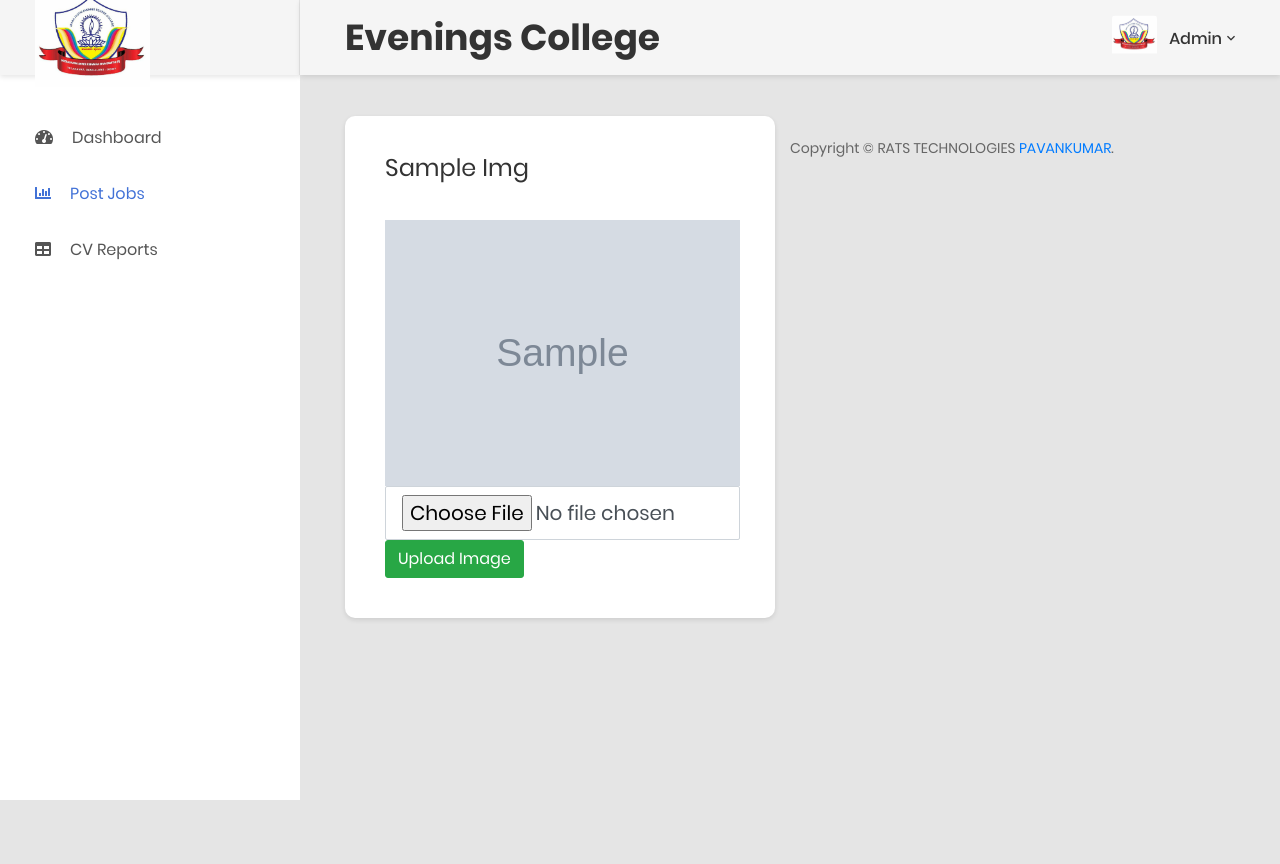
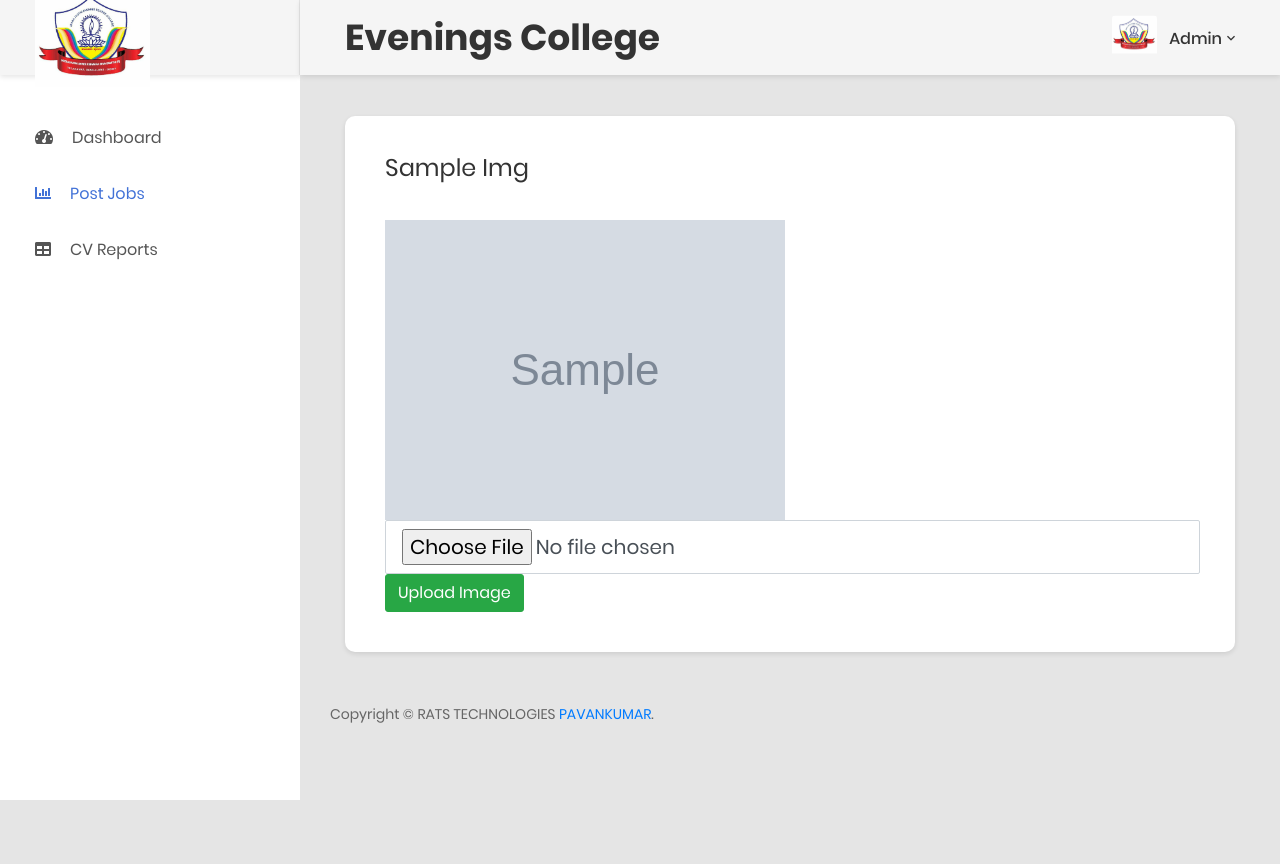
Before and after one commit to pavankumar1019/Rats_Technologies, a PHP site: page /admin/index.php in a window 1280 px wide. Run offline with PHP 8.4, Linux system fonts and the light colour scheme; tables that the repository leaves empty or names only in its code hold one stand-in row (values such as "Sample post"); grey boxes marked "Sample" are stand-in pictures.

Commit message:
Update index.php

```diff
--- a/admin/index.php
+++ b/admin/index.php
@@ -468,7 +468,7 @@ $msg = "";
                                 while($row = $result->fetch_assoc()) {
                                     // echo "<br> id: ". $row["id"]. " - Name: ". $row["firstname"]. " " . $row["lastname"] . "<br>";
                                     ?>
-                                       <div class="col-lg-6">
+                                       <div class="col-lg-12">
                                 <div class="au-card m-b-30">
                                     <div class="au-card-inner">
                                         <h3 class="title-2 m-b-40"><?php  echo $row["name"];?></h3>
```
